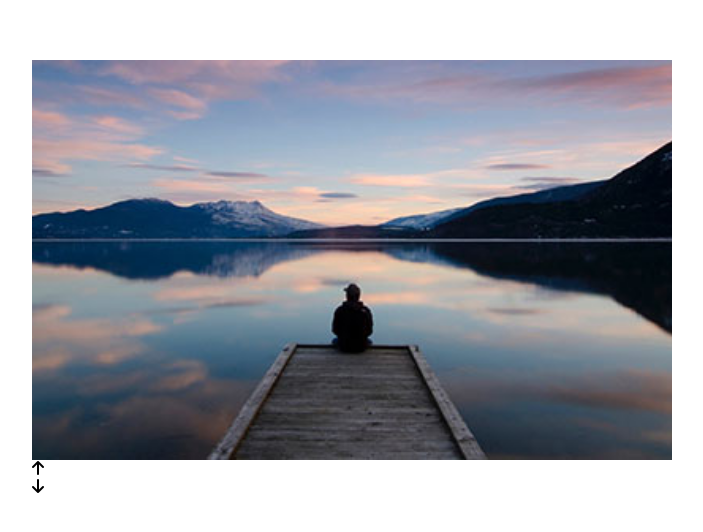
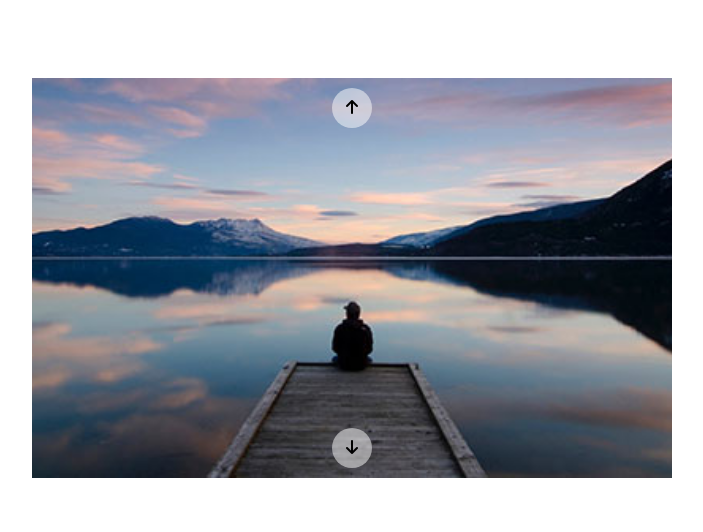
Before and after one commit to smschn/js-array-carousel, a plain HTML site: page index.html in a window 1280 px wide. Shown: the part 122-654 px from the top of the page, without its empty margins (288-991 px from the left). Drawn offline with Linux system fonts and the light colour scheme.

Commit message:
Milestone 2 - Fixed html class renaming in css

```diff
--- a/css/style.css
+++ b/css/style.css
@@ -32,7 +32,7 @@
     display: block;
 }
 
-.arrow_up {
+.arrow_previous {
     position: absolute;
     top: 10px;
     left: 50%;
@@ -45,7 +45,7 @@
     border-radius: 50%;
 }
 
-.arrow_down {
+.arrow_next {
     position: absolute;
     bottom: 10px;
     left: 50%;
```
